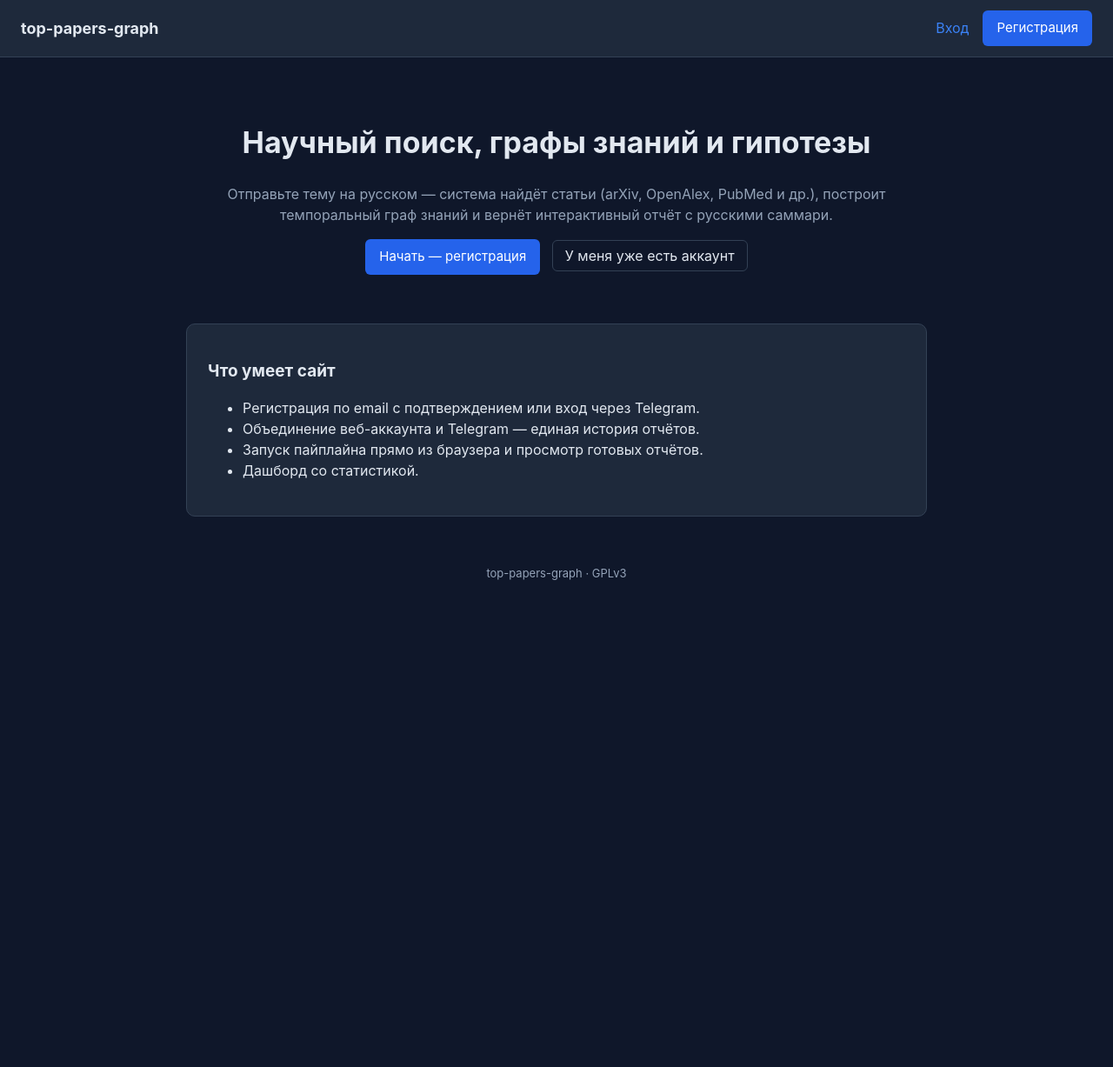
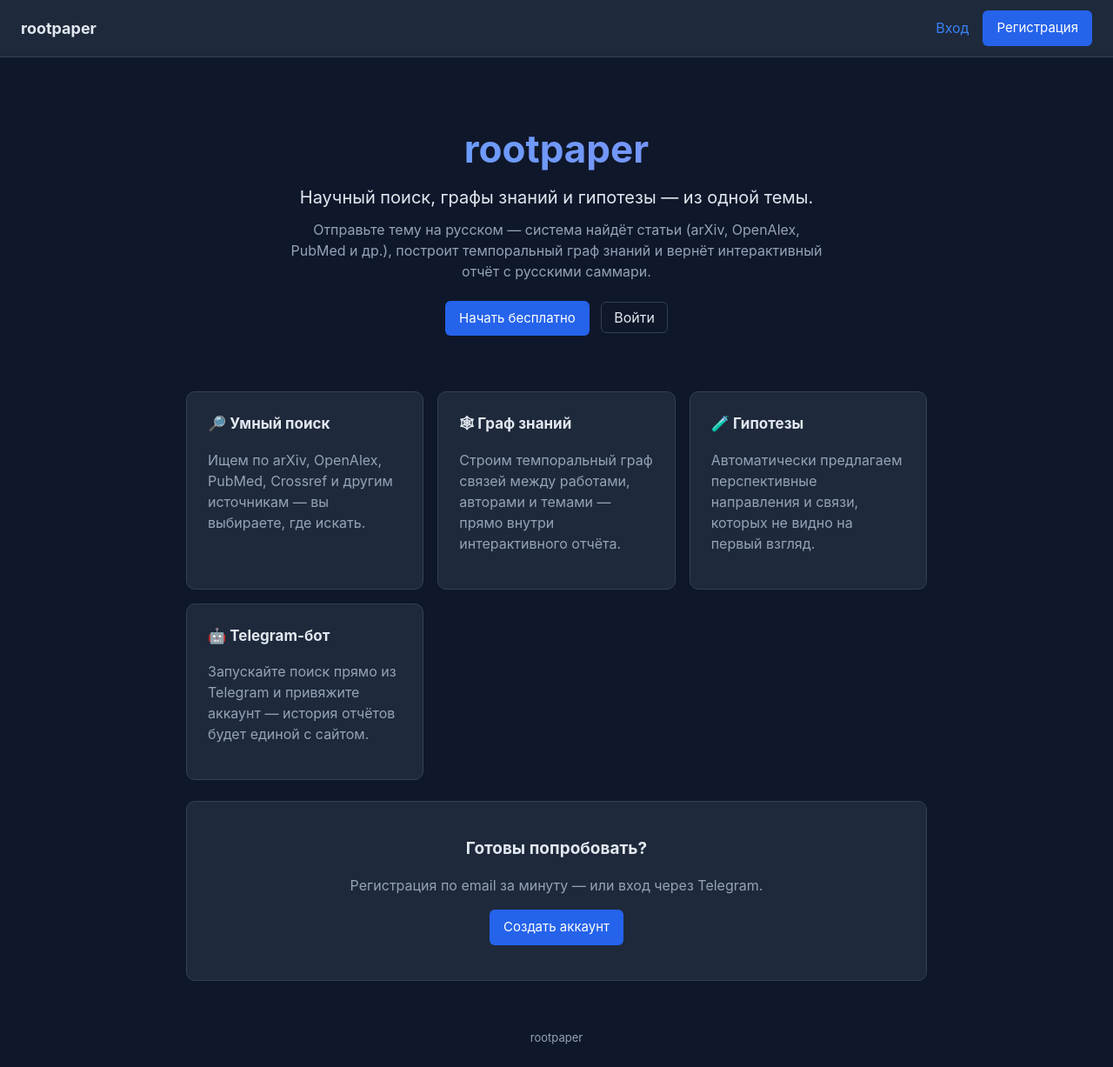
Before and after one commit to quantickr/rootpaper, a Python web app: template src/scireason/webapp/templates/index.html in a window 1280 px wide. Shown: the whole page at 87% size. Before the commit the page ends 667 px from the top, so only its background shows below. Run offline with Jinja, Linux system fonts and the light colour scheme; the template is opened without the code that fills it, so the values that code supplies are empty.

Commit message:
feat(web+bot): rootpaper landing/rebrand, pseudo-progress bar, bot inline menu
- Web: rebrand header/footer/title to "rootpaper"; clickable brand -> "/"
  (logged-in users land on /reports, anonymous see the public landing).
- Web: richer public landing page for unauthenticated visitors.
- Web: run_status progress bar now creeps smoothly between real stages
  (pseudo-progress with easing, capped <100% until done) so long stages
  never look stuck; shows live percentage.
- Bot: inline-button main menu (/start, /menu) instead of command list;
  add /search command (theme can be inline), menu callbacks, and register
  the Telegram command menu (search first). Report message gets an
  "Открыть на сайте" inline button when a share link is available.

Co-Authored-By: Claude (claude-opus-4-8) <noreply@anthropic.com>

```diff
--- a/src/scireason/webapp/app.py
+++ b/src/scireason/webapp/app.py
@@ -27,7 +27,7 @@ def create_app():
     from .routes import account, auth, dashboard, pipeline, reports
 
     app = FastAPI(
-        title="top-papers-graph — сайт",
+        title="rootpaper — сайт",
         version="0.1.0",
         description="Веб-интерфейс с регистрацией, историей отчётов и запуском пайплайна.",
     )
--- a/src/scireason/webapp/static/style.css
+++ b/src/scireason/webapp/static/style.css
@@ -120,5 +120,16 @@ th { color: var(--muted); font-weight: 600; font-size: 13px; }
 
 .footer { text-align: center; color: var(--muted); font-size: 13px; padding: 24px; }
 .hero { text-align: center; padding: 40px 0; }
-.hero h1 { font-size: 34px; }
+.hero h1 { font-size: 44px; margin-bottom: 8px; background: linear-gradient(90deg,#60a5fa,#818cf8); -webkit-background-clip: text; background-clip: text; color: transparent; }
+.hero .lead { font-size: 20px; color: var(--text); margin: 0 auto 10px; max-width: 620px; }
+.hero .muted { max-width: 620px; margin: 0 auto; }
 .divider { text-align: center; color: var(--muted); margin: 18px 0; }
+
+.features {
+  display: grid;
+  grid-template-columns: repeat(auto-fit, minmax(220px, 1fr));
+  gap: 16px;
+  margin-top: 8px;
+}
+.features .card { margin-bottom: 0; }
+.features h3 { margin: 0 0 8px; font-size: 17px; }
--- a/src/scireason/webapp/templates/base.html
+++ b/src/scireason/webapp/templates/base.html
@@ -3,12 +3,12 @@
 <head>
   <meta charset="utf-8">
   <meta name="viewport" content="width=device-width, initial-scale=1">
-  <title>{% block title %}top-papers-graph{% endblock %}</title>
+  <title>{% block title %}rootpaper{% endblock %}</title>
   <link rel="stylesheet" href="/static/style.css">
 </head>
 <body>
   <header class="topbar">
-    <a class="brand" href="/">top-papers-graph</a>
+    <a class="brand" href="/">rootpaper</a>
     <nav>
       {% if user %}
         <a href="/run">Новый запрос</a>
@@ -35,7 +35,7 @@
   </main>
 
   <footer class="footer">
-    <span>top-papers-graph · GPLv3</span>
+    <span>rootpaper</span>
   </footer>
   {% block scripts %}{% endblock %}
 </body>
--- a/src/scireason/webapp/templates/index.html
+++ b/src/scireason/webapp/templates/index.html
@@ -1,26 +1,50 @@
 {% extends "base.html" %}
-{% block title %}top-papers-graph — научный поиск и графы знаний{% endblock %}
+{% block title %}rootpaper — научный поиск и графы знаний{% endblock %}
 {% block content %}
 <div class="hero">
-  <h1>Научный поиск, графы знаний и гипотезы</h1>
+  <h1>rootpaper</h1>
+  <p class="lead">
+    Научный поиск, графы знаний и гипотезы — из одной темы.
+  </p>
   <p class="muted">
     Отправьте тему на русском — система найдёт статьи (arXiv, OpenAlex, PubMed и др.),
     построит темпоральный граф знаний и вернёт интерактивный отчёт с русскими саммари.
   </p>
-  <p>
-    <a class="btn" href="/register">Начать — регистрация</a>
+  <p style="margin-top:22px;">
+    <a class="btn" href="/register">Начать бесплатно</a>
     &nbsp;
-    <a class="btn-ghost" href="/login">У меня уже есть аккаунт</a>
+    <a class="btn-ghost" href="/login">Войти</a>
   </p>
 </div>
 
-<div class="card">
-  <h2>Что умеет сайт</h2>
-  <ul>
-    <li>Регистрация по email с подтверждением или вход через Telegram.</li>
-    <li>Объединение веб-аккаунта и Telegram — единая история отчётов.</li>
-    <li>Запуск пайплайна прямо из браузера и просмотр готовых отчётов.</li>
-    <li>Дашборд со статистикой.</li>
-  </ul>
+<div class="features">
+  <div class="card">
+    <h3>🔎 Умный поиск</h3>
+    <p class="muted">Ищем по arXiv, OpenAlex, PubMed, Crossref и другим источникам —
+      вы выбираете, где искать.</p>
+  </div>
+  <div class="card">
+    <h3>🕸 Граф знаний</h3>
+    <p class="muted">Строим темпоральный граф связей между работами, авторами и темами —
+      прямо внутри интерактивного отчёта.</p>
+  </div>
+  <div class="card">
+    <h3>🧪 Гипотезы</h3>
+    <p class="muted">Автоматически предлагаем перспективные направления и связи,
+      которых не видно на первый взгляд.</p>
+  </div>
+  <div class="card">
+    <h3>🤖 Telegram-бот</h3>
+    <p class="muted">Запускайте поиск прямо из Telegram и привяжите аккаунт —
+      история отчётов будет единой с сайтом.</p>
+  </div>
+</div>
+
+<div class="card" style="margin-top:24px;text-align:center;">
+  <h2>Готовы попробовать?</h2>
+  <p class="muted">Регистрация по email за минуту — или вход через Telegram.</p>
+  <p style="margin-top:14px;">
+    <a class="btn" href="/register">Создать аккаунт</a>
+  </p>
 </div>
 {% endblock %}
```
Also changed, not shown: src/scireason/pipeline/tg_bot.py (+137 -45 lines), src/scireason/webapp/templates/run_status.html (+63 -9 lines).
